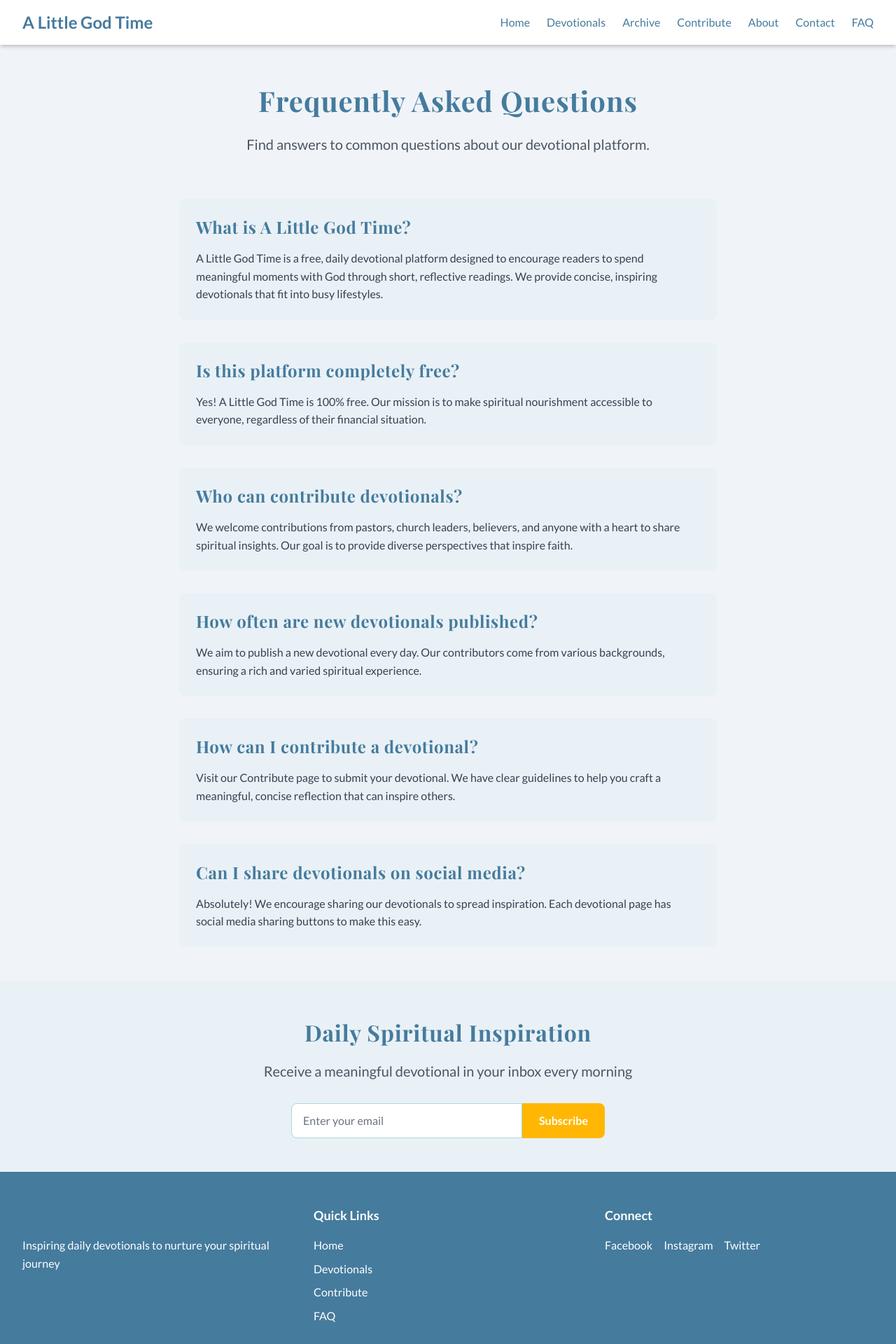
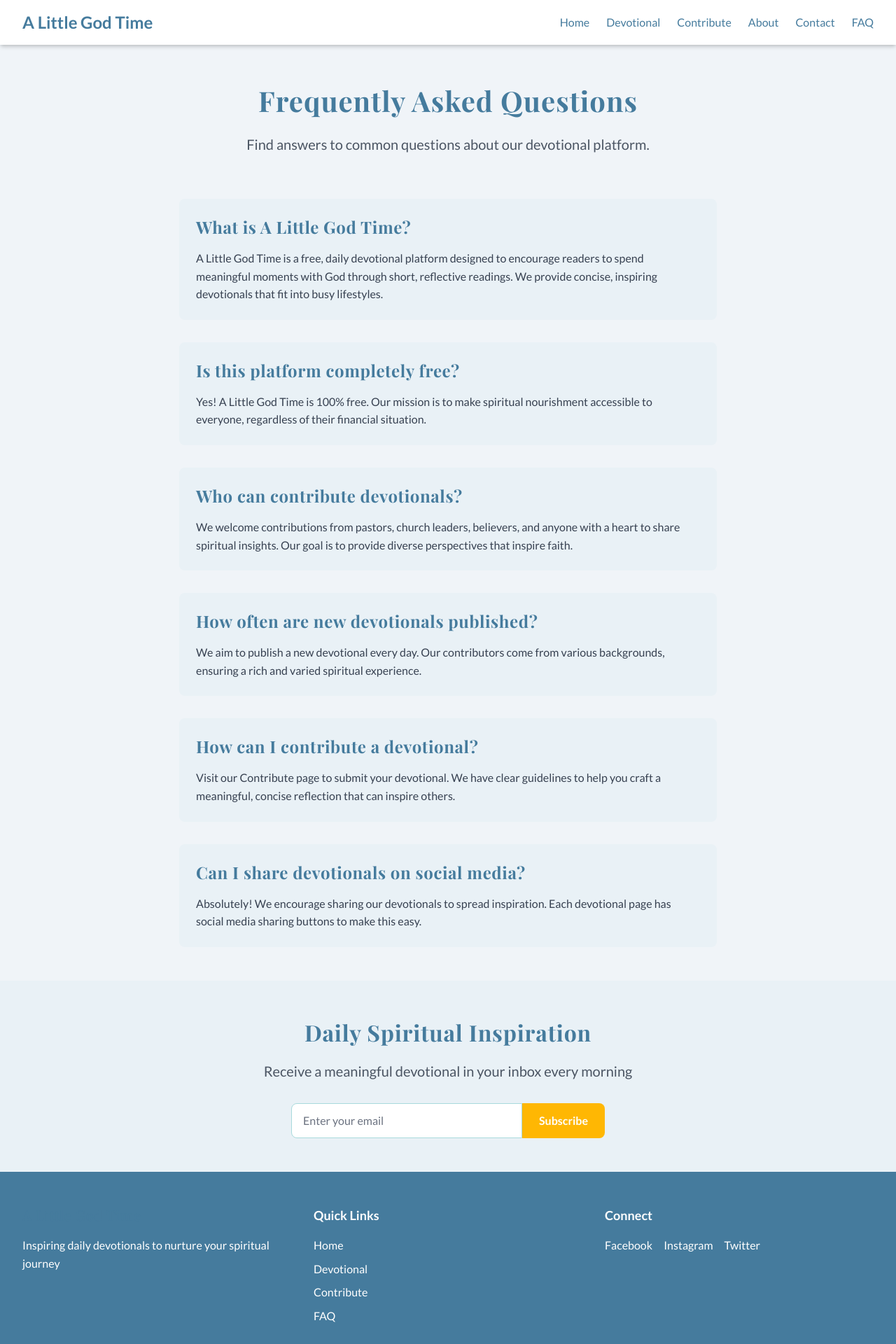
Before and after one commit to joelbyler272/a-little-god-time, a Next.js app: page /faq in a window 1280 px wide. Shown: the top 1920 px of the page at 70% size. Built offline with nearby package versions, Linux system fonts and the light colour scheme.

Commit message:
Update Layout with correct favicon and devotional link

```diff
--- a/components/Layout.js
+++ b/components/Layout.js
@@ -1,4 +1,5 @@
 import React, { useState } from 'react';
+import Head from 'next/head';
 import Link from 'next/link';
 import NewsletterSignup from './NewsletterSignup';
 
@@ -7,6 +8,11 @@ export default function Layout({ children, showNewsletter = true }) {
 
   return (
     <div className="flex flex-col min-h-screen bg-light-gray">
+      <Head>
+        <link rel="icon" href="/favicon.ico" />
+        <link rel="apple-touch-icon" href="/favicon.ico" />
+      </Head>
+
       {/* Navigation */}
       <nav className="bg-white shadow-md">
         <div className="max-width-container flex justify-between items-center py-4">
@@ -18,8 +24,7 @@ export default function Layout({ children, showNewsletter = true }) {
           {/* Desktop Navigation */}
           <div className="hidden md:flex space-x-6">
             <Link href="/" className="nav-link">Home</Link>
-            <Link href="/devotionals" className="nav-link">Devotionals</Link>
-            <Link href="/archive" className="nav-link">Archive</Link>
+            <Link href="/devotional" className="nav-link">Devotional</Link>
             <Link href="/contribute" className="nav-link">Contribute</Link>
             <Link href="/about" className="nav-link">About</Link>
             <Link href="/contact" className="nav-link">Contact</Link>
@@ -32,7 +37,7 @@ export default function Layout({ children, showNewsletter = true }) {
               onClick={() => setIsMenuOpen(!isMenuOpen)}
               className="text-dark-blue focus:outline-none"
             >
-              {isMenuOpen ? '✕' : '☰'}
+              {isMenuOpen ? 'Close' : 'Menu'}
             </button>
           </div>
         </div>
@@ -42,8 +47,7 @@ export default function Layout({ children, showNewsletter = true }) {
           <div className="md:hidden bg-white">
             <div className="px-4 pt-2 pb-4 space-y-2">
               <Link href="/" className="block nav-link">Home</Link>
-              <Link href="/devotionals" className="block nav-link">Devotionals</Link>
-              <Link href="/archive" className="block nav-link">Archive</Link>
+              <Link href="/devotional" className="block nav-link">Devotional</Link>
               <Link href="/contribute" className="block nav-link">Contribute</Link>
               <Link href="/about" className="block nav-link">About</Link>
               <Link href="/contact" className="block nav-link">Contact</Link>
@@ -72,7 +76,7 @@ export default function Layout({ children, showNewsletter = true }) {
             <h4 className="text-lg font-semibold mb-4">Quick Links</h4>
             <ul className="space-y-2">
               <li><Link href="/" className="hover:text-light-gold">Home</Link></li>
-              <li><Link href="/devotionals" className="hover:text-light-gold">Devotionals</Link></li>
+              <li><Link href="/devotional" className="hover:text-light-gold">Devotional</Link></li>
               <li><Link href="/contribute" className="hover:text-light-gold">Contribute</Link></li>
               <li><Link href="/faq" className="hover:text-light-gold">FAQ</Link></li>
             </ul>
```
